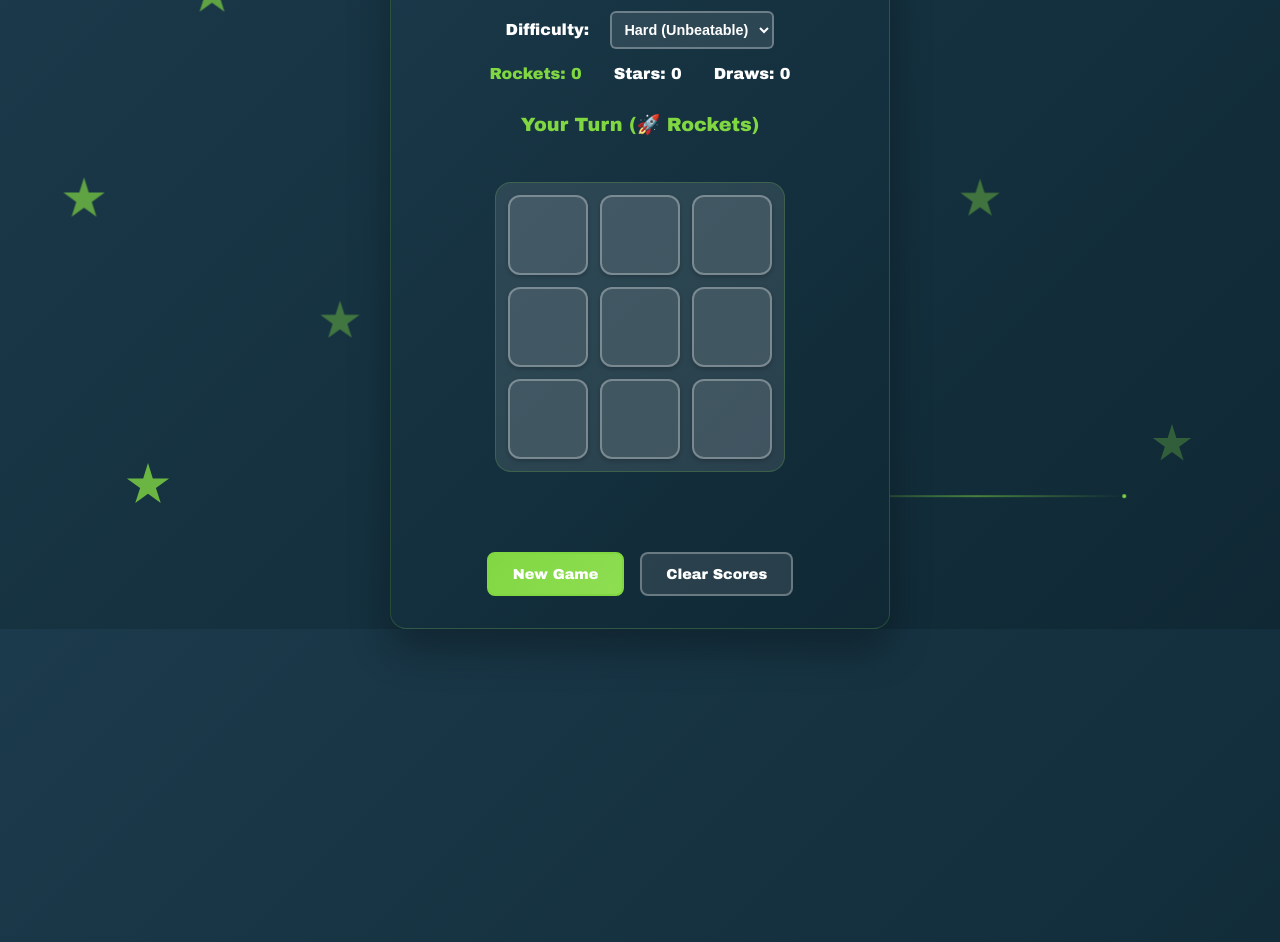
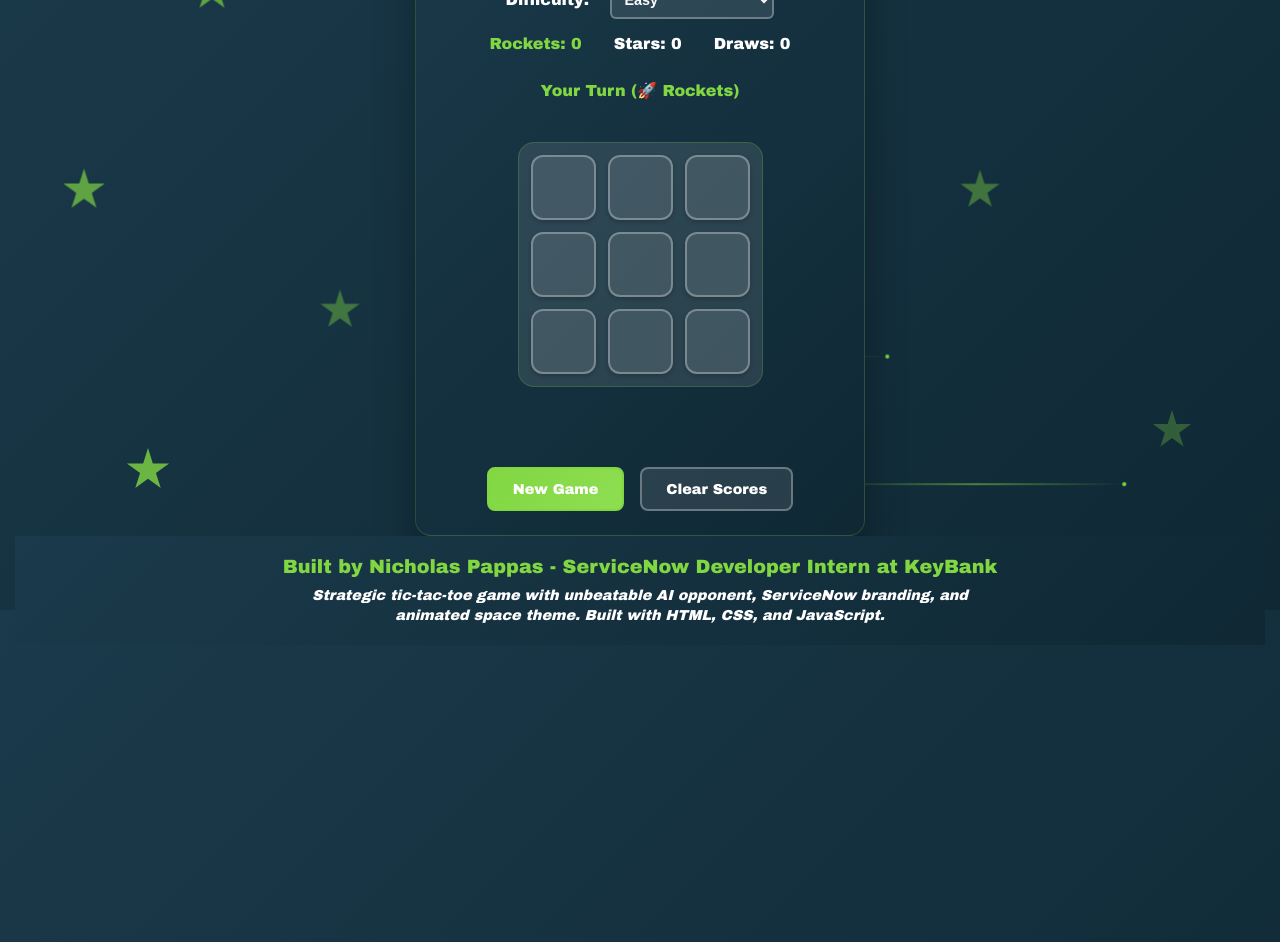
Before and after one commit to NixpaCSE/rocketsandstars, a plain HTML site: page index.html in a window 1280 px wide. Shown: the part 190-1132 px from the top of the page. Drawn offline with Linux system fonts and the light colour scheme.

Commit message:
Update index.html

```diff
--- a/index.html
+++ b/index.html
@@ -14,13 +14,23 @@
         body {
             font-family: 'Arial Black', 'Arial', 'Helvetica', sans-serif;
             background: linear-gradient(135deg, #1B3A4B 0%, #0F2834 100%);
-            min-height: 100vh;
-            display: flex;
-            justify-content: center;
-            align-items: center;
+            margin: 0;
+            padding: 15px;
+            height: 100vh;
             color: #ffffff;
             position: relative;
             overflow: hidden;
+            display: grid;
+            grid-template-rows: 1fr auto;
+            place-items: center;
+        }
+
+        .main-content {
+            display: flex;
+            align-items: center;
+            justify-content: center;
+            width: 100%;
+            max-width: 100vw;
         }
 
         .stars-container {
@@ -106,9 +116,9 @@
             border: 1px solid rgba(129, 215, 66, 0.2);
             border-radius: 16px;
             box-shadow: 0 20px 40px rgba(0, 0, 0, 0.3);
-            padding: 2rem;
+            padding: 1.5rem;
             text-align: center;
-            max-width: 500px;
+            max-width: 450px;
             width: 90%;
             animation: slideIn 0.5s ease-out;
             position: relative;
@@ -127,8 +137,8 @@
         }
 
         h1 {
-            margin-bottom: 1.5rem;
-            font-size: 2.5rem;
+            margin-bottom: 1rem;
+            font-size: 2rem;
             font-weight: 900;
             letter-spacing: 2px;
             text-transform: uppercase;
@@ -144,8 +154,8 @@
         }
 
         .game-info {
-            margin-bottom: 1.5rem;
-            height: 60px;
+            margin-bottom: 1rem;
+            height: 50px;
             display: flex;
             flex-direction: column;
             justify-content: center;
@@ -153,9 +163,9 @@
         }
 
         .turn-indicator {
-            font-size: 1.2rem;
+            font-size: 1rem;
             font-weight: 600;
-            margin-bottom: 0.5rem;
+            margin-bottom: 0.3rem;
             transition: all 0.3s ease;
             color: #ffffff;
         }
@@ -202,12 +212,12 @@
         }
 
         .cell {
-            width: 80px;
-            height: 80px;
+            width: 65px;
+            height: 65px;
             background: rgba(255, 255, 255, 0.1);
             border: 2px solid rgba(255, 255, 255, 0.3);
             border-radius: 12px;
-            font-size: 2rem;
+            font-size: 1.8rem;
             font-family: 'Arial Black', 'Arial', 'Helvetica', sans-serif;
             font-weight: 900;
             cursor: pointer;
@@ -408,7 +418,40 @@
             50% { opacity: 1; }
         }
 
+        .footer {
+            background: linear-gradient(135deg, #1B3A4B 0%, #0F2834 100%);
+            padding: 20px;
+            text-align: center;
+            width: 100%;
+            position: relative;
+            z-index: 2;
+            margin-top: auto;
+        }
+
+        .footer-title {
+            color: #81D742;
+            font-size: 1.2rem;
+            font-weight: 900;
+            margin-bottom: 8px;
+            font-family: 'Arial Black', 'Arial', 'Helvetica', sans-serif;
+        }
+
+        .footer-subtitle {
+            color: #ffffff;
+            font-size: 0.9rem;
+            font-weight: 600;
+            font-family: 'Arial Black', 'Arial', 'Helvetica', sans-serif;
+            font-style: italic;
+            line-height: 1.4;
+            max-width: 700px;
+            margin: 0 auto;
+        }
+
         @media (max-width: 480px) {
+            body {
+                padding: 10px;
+            }
+
             .game-container {
                 padding: 1rem;
                 margin: 1rem;
@@ -501,20 +544,34 @@
                 font-size: 0.9rem;
                 font-family: 'Arial Black', 'Arial', 'Helvetica', sans-serif;
             }
+
+            .footer {
+                padding: 15px;
+            }
+
+            .footer-title {
+                font-size: 1rem;
+                margin-bottom: 6px;
+            }
+
+            .footer-subtitle {
+                font-size: 0.8rem;
+            }
         }
     </style>
 </head>
 <body>
     <div class="stars-container" id="starsContainer"></div>
 
+    <div class="main-content">
         <div class="game-container">
             <h1><span class="title-servicenow">Rockets and Stars</span><br><span class="title-game">(AI Tic-Tac-Toe)</span></h1>
 
             <div class="difficulty-selector">
                 <label for="difficulty">Difficulty:</label>
                 <select id="difficulty">
-                <option value="easy">Easy</option>
-                <option value="hard" selected>Hard (Unbeatable)</option>
+                    <option value="easy" selected>Easy</option>
+                    <option value="hard">Hard (Unbeatable)</option>
                 </select>
             </div>
 
@@ -546,6 +603,12 @@
                 <button class="btn btn-primary" id="reset-btn">New Game</button>
                 <button class="btn btn-secondary" id="clear-scores-btn">Clear Scores</button>
             </div>
+        </div>
+    </div>
+
+    <div class="footer">
+        <div class="footer-title">Built by Nicholas Pappas - ServiceNow Developer Intern at KeyBank</div>
+        <div class="footer-subtitle">Strategic tic-tac-toe game with unbeatable AI opponent, ServiceNow branding, and animated space theme. Built with HTML, CSS, and JavaScript.</div>
     </div>
 
     <script>
```
Lines whose indentation alone changed are shown as unchanged.
